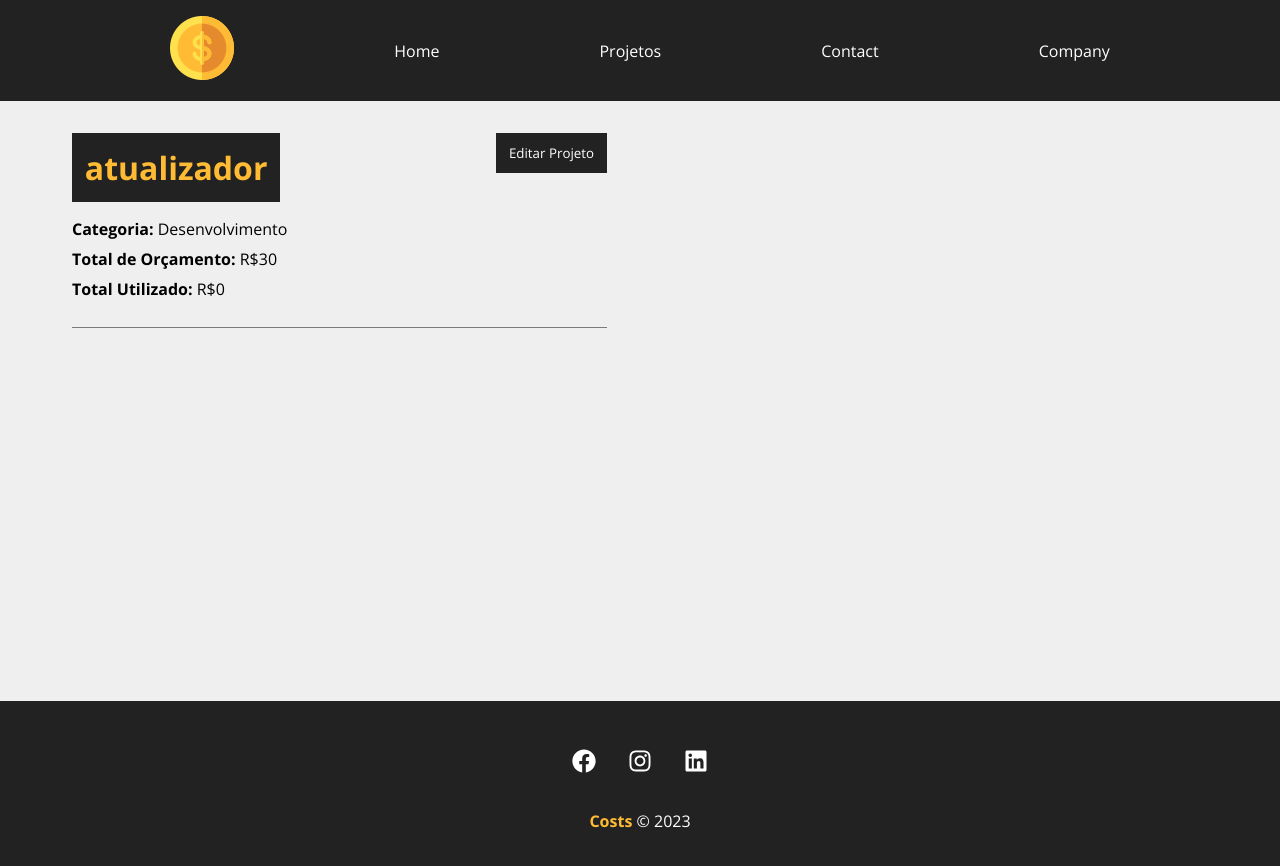
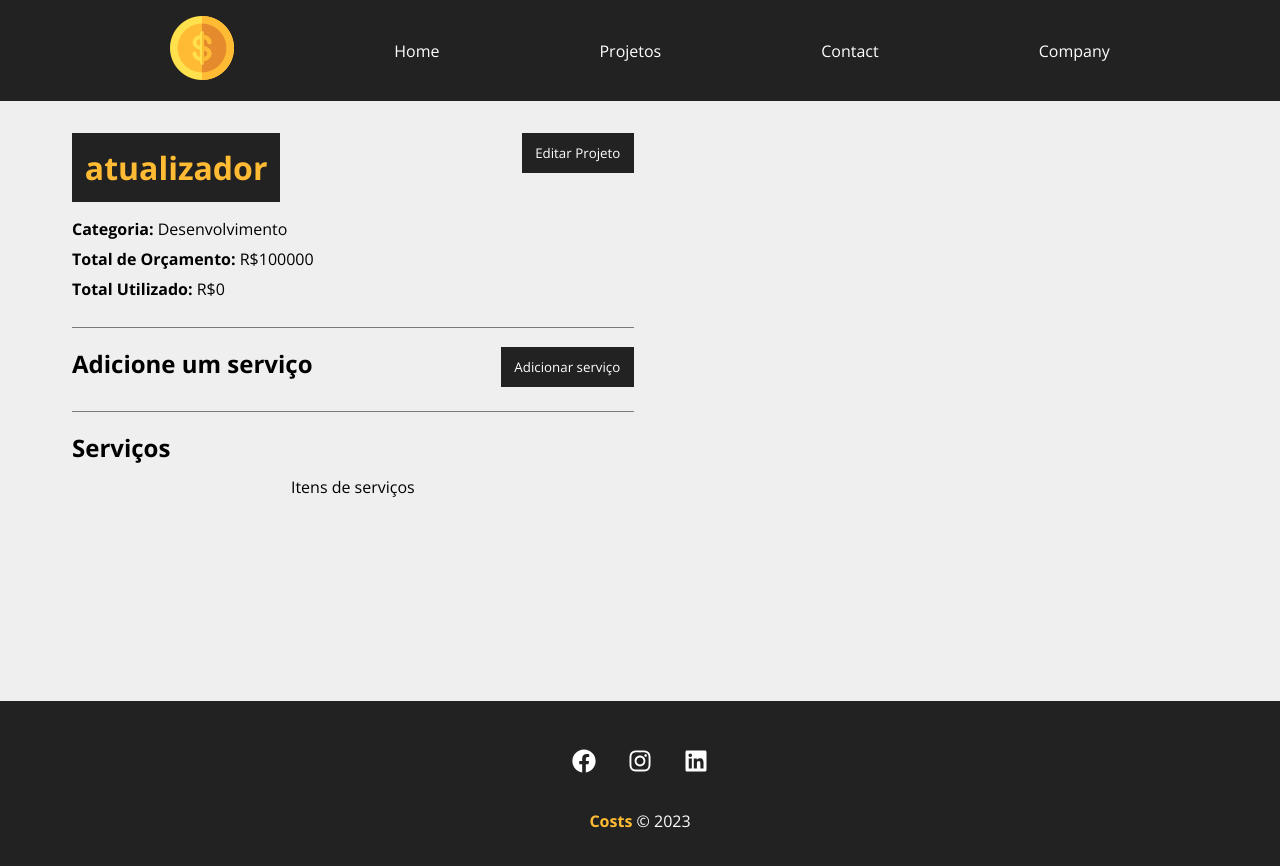
Before and after one commit to lucassilva3g/costs, a React (Create React App) app: page /Project/1 in a window 1280 px wide. Shown: the top 866 px of the page. Built offline with nearby package versions, Linux system fonts and the light colour scheme; data requests are answered from the project's data file.

Commit message:
Criando área de serviços

```diff
--- a/db.json
+++ b/db.json
@@ -2,7 +2,7 @@
   "projects": [
     {
       "name": "atualizador",
-      "budget": "30",
+      "budget": "100000",
       "category": {
         "id": "2",
         "name": "Desenvolvimento"
@@ -98,6 +98,17 @@
       "cost": 0,
       "services": [],
       "id": 9
+    },
+    {
+      "name": "vsf",
+      "budget": "2",
+      "category": {
+        "id": "4",
+        "name": "Planejamento"
+      },
+      "cost": 0,
+      "services": [],
+      "id": 10
     }
   ],
   "categories": [
--- a/src/components/pages/Project.js
+++ b/src/components/pages/Project.js
@@ -10,8 +10,9 @@
   const { id } = useParams();
   const [project, setProject] = useState({});
   const [showProjectForm, setShowProjectForm] = useState(false);
-const [message, setMessage] = useState();
-const [type, setType] = useState();
+  const [showServiceForm, setShowServiceForm] = useState(false);
+  const [message, setMessage] = useState();
+  const [type, setType] = useState();
 
   useEffect(() => {
     setTimeout(() => {
@@ -30,6 +31,8 @@
   }, [id]);
 
   function editPost(project) {
+    setMessage("");
+
     //budget validation
     if (project.budget < project.cost) {
       setMessage("Orçamento não pode ser menor que o custo do projeto!");
@@ -49,7 +52,7 @@
         setProject(data);
         setShowProjectForm(false);
         setMessage("Projeto atualizado!");
-      setType("success");
+        setType("success");
       })
       .catch((err) => console.log(err));
   }
@@ -58,12 +61,16 @@
     setShowProjectForm(!showProjectForm);
   }
 
+  function toggleServiceForm() {
+    setShowServiceForm(!showServiceForm);
+  }
+
   return (
     <>
       {project.name ? (
         <div className={styles.project_details}>
           <Container customClass="column">
-            {message && <Message type= {type} msg={message} />}
+            {message && <Message type={type} msg={message} />}
             <div className={styles.details_container}>
               <h1>{project.name}</h1>
               <button className={styles.btn} onClick={toggleProjectForm}>
@@ -91,6 +98,19 @@
                 </div>
               )}
             </div>
+            <div className={styles.service_form_container}>
+              <h2>Adicione um serviço</h2>
+              <button className={styles.btn} onClick={toggleServiceForm}>
+                {!showServiceForm ? "Adicionar serviço" : "Fechar"}
+              </button>
+              <div className={styles.project_info}>
+                {showServiceForm && <div>Formulário do serviço </div>}
+              </div>
+            </div>
+            <h2>Serviços</h2>
+            <Container customClass='start'>
+              <p>Itens de serviços</p>
+            </Container>
           </Container>
         </div>
       ) : (
```
